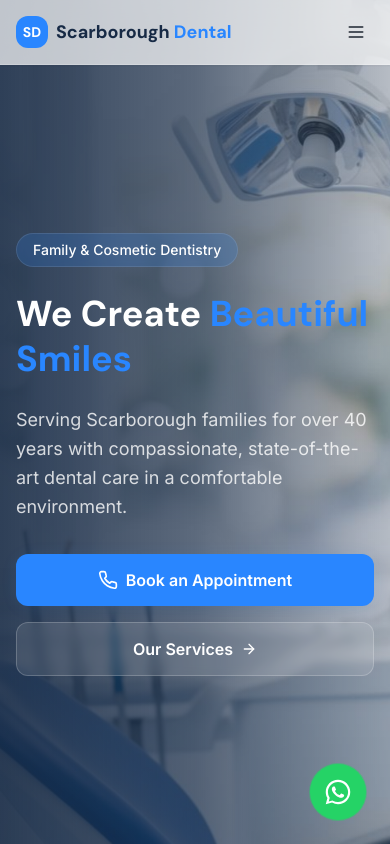
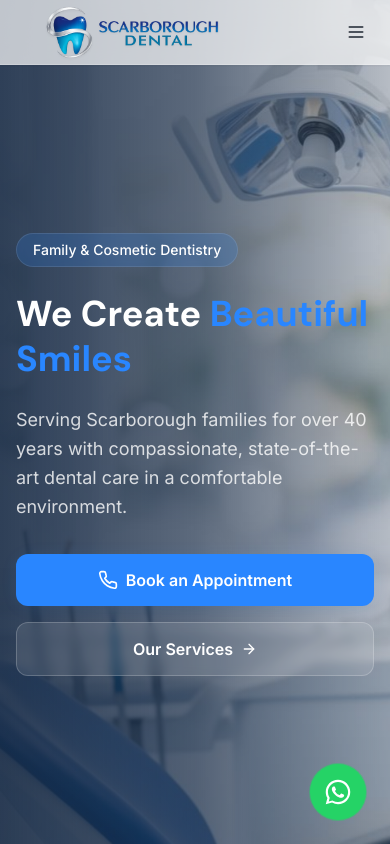
Before and after one commit to CodeGloFix/Scarborough-Dental---Dilaks, a React (Vite) app: page / in a window 390 px wide. Shown: the top 844 px of the page. Built offline with nearby package versions, Linux system fonts and the light colour scheme; the HTML template or start-up script is replaced by a standard one.

Commit message:
feat: implement responsive navigation component with logo integration and background removal utility

```diff
--- a/src/components/Navbar.tsx
+++ b/src/components/Navbar.tsx
@@ -2,6 +2,7 @@ import { useState } from "react";
 import { Link, useLocation } from "react-router-dom";
 import { Phone, Menu, X } from "lucide-react";
 import { motion, AnimatePresence } from "framer-motion";
+import logo from "@/assets/logo.png";
 
 const navLinks = [
   { to: "/", label: "Home" },
@@ -18,13 +19,15 @@ const Navbar = () => {
   return (
     <header className="fixed top-0 left-0 right-0 z-50 bg-background/70 backdrop-blur-lg border-b border-white/20 shadow-sm">
       <div className="container mx-auto px-4 flex items-center justify-between h-16 md:h-20">
-        <Link to="/" className="flex items-center gap-2">
-          <div className="w-8 h-8 rounded-lg bg-primary flex items-center justify-center">
-            <span className="text-primary-foreground font-heading font-bold text-sm">SD</span>
+        <Link to="/" className="flex items-center gap-2 relative z-[60] group h-full">
+          <div className="logo-container bg-transparent backdrop-blur-none flex items-center h-full py-1">
+            <img
+              src={logo}
+              alt="Official stacked Scarborough Dental Logo"
+              className="h-full w-auto object-contain brightness-100 contrast-100 drop-shadow-sm select-none"
+              draggable="false"
+            />
           </div>
-          <span className="font-heading font-bold text-lg text-dental-navy">
-            Scarborough <span className="text-primary">Dental</span>
-          </span>
         </Link>
 
         <nav className="hidden md:flex items-center gap-1">
```
Also changed, not shown: src/assets/logo.png (added), 1 other file (tests, documents, lock files or other folders).
